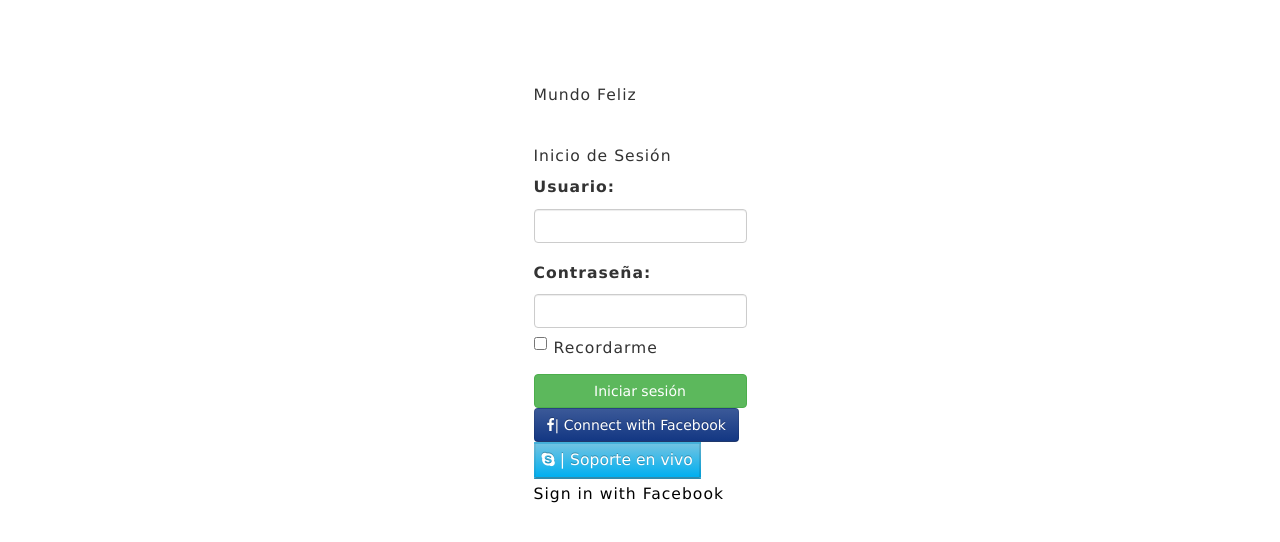
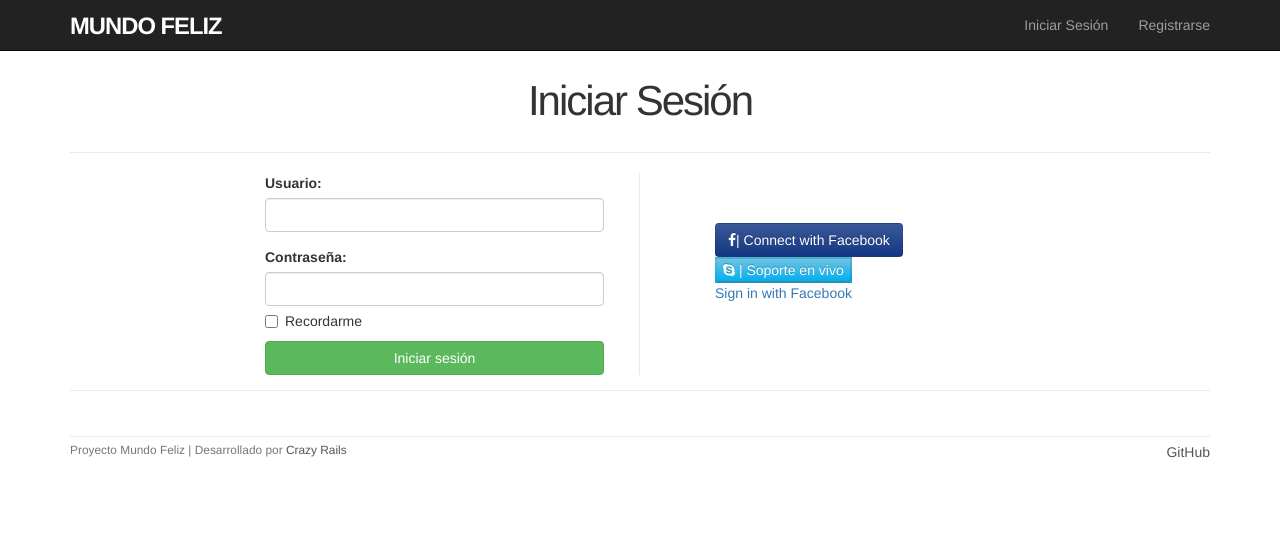
Before and after one commit to aivaco/Proyecto-Mundo-Feliz, a Rails app: page /login in a window 1280 px wide. Shown: the top 542 px of the page. Run offline with Rails 7, Linux system fonts and the light colour scheme; style sheets or scripts are compiled from the project's sources; some libraries are stand-ins or nearby versions.

Commit message:
Rediseño Login

```diff
--- a/app/assets/javascripts/application.js
+++ b/app/assets/javascripts/application.js
@@ -14,6 +14,4 @@
 //= require jquery
 //= require jquery_ujs
 //= require jquery.turbolinks
-//= require turbolinks
-//= require bootstrap
 //= require_tree .
--- a/app/assets/stylesheets/custom.css.scss
+++ b/app/assets/stylesheets/custom.css.scss
@@ -23,7 +23,6 @@ textarea {
 .center h1 {
   margin-bottom: 10px
 }
-
 
 
 /********** Header **********/
@@ -101,65 +100,53 @@ footer ul li {
 #menu_user_button {
   font-size: 1.2em;
   color: #fff;
-  margin-top: 6px;
   font-weight: bold;
-  border-left: solid;
   border-width: 1px;
 
-  &:hover{
-    text-decoration: none;
-  }
-}
-
-#menu_user_dropdown{
-  margin-top: 43px;
-  margin-right: 0px;
-
-  left: auto;
-  right: 0;
-
-}
-
-#menu_user_dropdown:after{
-
-  position: absolute;
-  top: -6px;
-  left: 151px;
-  display: inline-block;
-  border-right: 6px solid transparent;
-  border-bottom: 6px solid #ffffff;
-  border-left: 6px solid transparent;
-  content: '';
 
 }
 
 /****************************/
 
 
-.login{
-  width:40%;
-  margin: 0 auto;
-  font-size: 0.4em;
-  placeholder: 1px;
+/***** INICIO DE SESION *****/
+
+.horizontal_division{
+  margin-top: 15px;
+  margin-bottom: 20px;
+  border-top: 1px solid #eaeaea;
 }
+
+.vertical_division{
+  margin-top: 60px;
+  margin-bottom: 60px;
+  border-right: 1px solid #eaeaea;
+}
+
+/****************************/
+
+
 
 /* typography */
 
+$gray-medium-light: #eaeaea;
+
 h1, h2, h3, h4, h5, h6 {
-  line-height: 2;
+  line-height: 1;
 }
 
 h1 {
   font-size: 3em;
-  letter-spacing: 1px;
+  letter-spacing: -2px;
   margin-bottom: 30px;
-
+  text-align: center;
 }
 
 h2 {
   font-size: 1.2em;
   letter-spacing: -1px;
   margin-bottom: 30px;
+  text-align: center;
   font-weight: normal;
   color: $gray-light;
 }
@@ -168,11 +155,9 @@ p {
   font-size: 1.1em;
   line-height: 1.7em;
 }
-big {
-   font-size: 3em !important;
-     width:40%;
-  margin: 0 auto;
-}
+
+
+
 
 /* forms */
 
--- a/app/assets/stylesheets/scaffolds.scss
+++ /dev/null
@@ -1,73 +0,0 @@
-body {
-  background-color: #fff;
-  color: #333;
-  font-family: verdana, arial, helvetica, sans-serif;
-  font-size: 13px;
-  line-height: 18px;
-}
-
-p, ol, ul, td {
-  font-family: verdana, arial, helvetica, sans-serif;
-  font-size: 13px;
-  line-height: 18px;
-}
-
-pre {
-  background-color: #eee;
-  padding: 10px;
-  font-size: 11px;
-}
-
-a {
-  color: #000;
-
-  &:visited {
-    color: #666;
-  }
-
-  &:hover {
-    color: #fff;
-    background-color: #000;
-  }
-}
-
-div {
-  &.field, &.actions {
-    margin-bottom: 10px;
-  }
-}
-
-#notice {
-  color: green;
-}
-
-.field_with_errors {
-  padding: 2px;
-  background-color: red;
-  display: table;
-}
-
-#error_explanation {
-  width: 450px;
-  border: 2px solid red;
-  padding: 7px;
-  padding-bottom: 0;
-  margin-bottom: 20px;
-  background-color: #f0f0f0;
-
-  h2 {
-    text-align: left;
-    font-weight: bold;
-    padding: 5px 5px 5px 15px;
-    font-size: 12px;
-    margin: -7px;
-    margin-bottom: 0px;
-    background-color: #c00;
-    color: #fff;
-  }
-
-  ul li {
-    font-size: 12px;
-    list-style: square;
-  }
-}
--- a/app/views/layouts/_header.html.erb
+++ b/app/views/layouts/_header.html.erb
@@ -4,8 +4,13 @@
 
    <a id="nombre_proyecto" href="home">Mundo Feliz</a>
 
+    <nav>
+        <ul class="nav navbar-nav navbar-right">
+            <li><%= link_to "Iniciar Sesión", login_path  %></li>
+            <li><%= link_to "Registrarse", "#"  %></li>
+        </ul>
+    </nav>
 
-  <%= render 'layouts/menus/menu_user' %>
 
   </div>
 
--- a/app/views/pages/home.html.erb
+++ b/app/views/pages/home.html.erb
@@ -12,7 +12,7 @@
   <body>
 
   <!-- Inserta el contenido del header -->
-  <%= render 'layouts/header' %>
+  <%= render 'layouts/header_user' %>
 
   <%= render 'layouts/menus/menu_tabs' %>
 
--- a/app/views/sessions/new.html.erb
+++ b/app/views/sessions/new.html.erb
@@ -1,20 +1,19 @@
 <!--#Presenta todo el formato de la página para iniciar sesión.-->
 
-<div class = "login">
+<body>
+
+  <%= render 'layouts/header' %>
+
+  <div class= "login">
+    <h1> Iniciar Sesión</h1>
+    <div class="horizontal_division"></div>
+
     <div class ="row">
-<div class="col-md-6 col-md-offset-3">
 
+        <!--Sección del formulario (Columna Izquierda) -->
+        <div class="col-md-4 col-md-offset-2" style="border-right: 1px solid #eaeaea;padding-right: 35px;">
 
-
-
-<div class = "big">
-
-  <h1>Mundo Feliz</h1>
-</div>
-
-<h1>Inicio de Sesión</1>
-<br>
-
+          <div class="formulario" >
 
             <!--Crea el formulario de la página.-->
             <%= form_for(:session, url: login_path) do |f| %>
@@ -25,22 +24,36 @@
             <%= f.label :"Contraseña:" %>
             <%= f.password_field :password, class: 'form-control' %>
 
+
             <%= f.label :remember_me, class: "checkbox inline" do %>
               <%= f.check_box :remember_me %>
               <span>Recordarme</span>
             <% end %>
+
             <%= f.submit "Iniciar sesión", class: "btn btn-success" %>
+
+          </div>
+
+        </div>
+
+
+        <!--Sección del botones de redes sociales (Columna Derecha) -->
+        <div class="col-md-4" style="margin-left: 60px; margin-top: 50px;">
+
             <%= button_to_with_icon(signin_path(:facebook), '| Connect with Facebook', 'btn btn-facebook', 'fa fa-facebook')%>
+
             <%= button_to_with_icon("callto://mundoFeliz",' | Soporte en vivo', 'btn-skype', 'fa fa-skype')%>
+
             <%= link_to "Sign in with Facebook", "/auth/facebook", id: "sign_in" %>
 
           <% end %>
 
-
-<br>
-
-
+        </div>
 
     </div>
+    <div class="horizontal_division"></div>
   </div>
-</div>
+
+  <%= render 'layouts/footer' %>
+
+</body>
```
Also changed, not shown: app/views/layouts/_header_user.html.erb (added, +16 -0 lines), app/views/layouts/menus/_menu_user.html.erb (+5 -4 lines), 1 other file. Lines whose indentation alone changed are shown as unchanged.
